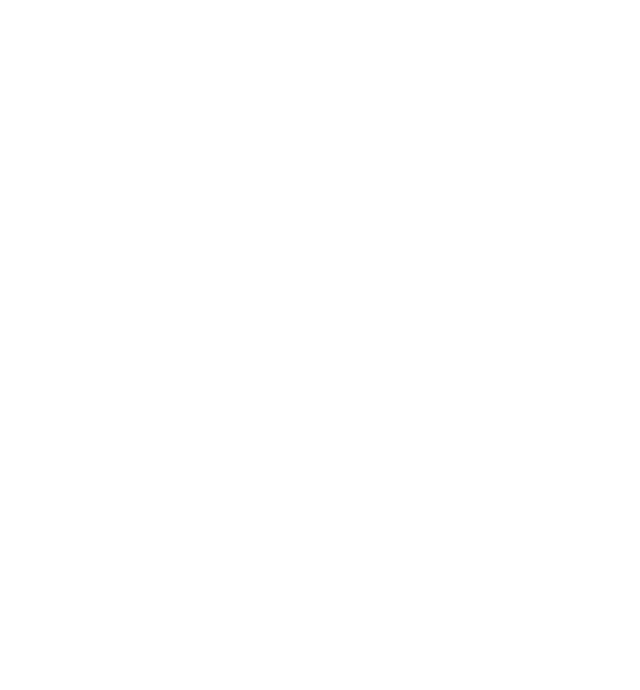
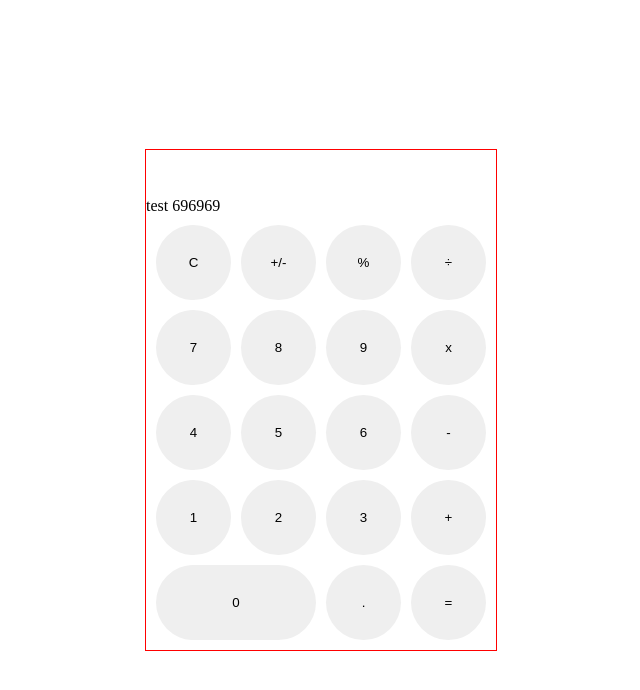
Before and after one commit to Samichpower/odin-calculator, a plain HTML site: page index.html in a window 1280 px wide. Shown: the whole page, without its empty margins (319-959 px from the left). Drawn offline with Linux system fonts and the light colour scheme.

Commit message:
Add basic calculator button layout

```diff
--- a/index.html
+++ b/index.html
@@ -7,6 +7,40 @@
   <title>Calculator</title>
 </head>
 <body>
+  <div class="calculator-container">
+    <div id="output">test 696969</div>
+    <div id="button-container">
+      <div class="row">
+        <button class="clear">C</button>
+        <button class="pos-neg">+/-</button>
+        <button class="percent">%</button>
+        <button class="divide">÷</button>
+      </div>
+      <div class="row">
+        <button class="seven">7</button>
+        <button class="eight">8</button>
+        <button class="nine">9</button>
+        <button class="multiply">x</button>
+      </div>
+      <div class="row">
+        <button class="four">4</button>
+        <button class="five">5</button>
+        <button class="six">6</button>
+        <button class="subtract">-</button>
+      </div>
+      <div class="row">
+        <button class="one">1</button>
+        <button class="two">2</button>
+        <button class="three">3</button>
+        <button class="add">+</button>
+      </div>
+      <div class="row bottom">
+        <button class="zero">0</button>
+        <button class="decimal">.</button>
+        <button class="equals">=</button>
+      </div>
+    </div>
+  </div>
 
   <script src="script.js"></script>
 </body>
--- a/style.css
+++ b/style.css
@@ -0,0 +1,42 @@
+* {
+  margin: 0;
+  padding: 0;
+}
+
+body {
+  display: flex;
+  height: 100vh;
+  justify-content: center;
+  align-items: center;
+}
+
+.calculator-container {
+  display: flex;
+  flex-direction: column;
+  justify-content: flex-end;
+  border: 1px solid red;
+  height: 500px;
+  width: fit-content;
+}
+
+.button-container {
+  display: flex;
+}
+
+.row {
+  display: flex;
+  gap: 10px;
+  margin: 10px;
+}
+
+.zero {
+  flex: 1;
+}
+
+.row button {
+  width: 75px;
+  height: 75px;
+  border-radius: 37.5px;
+  border: none;
+  /* margin: 5px; */
+}
```
